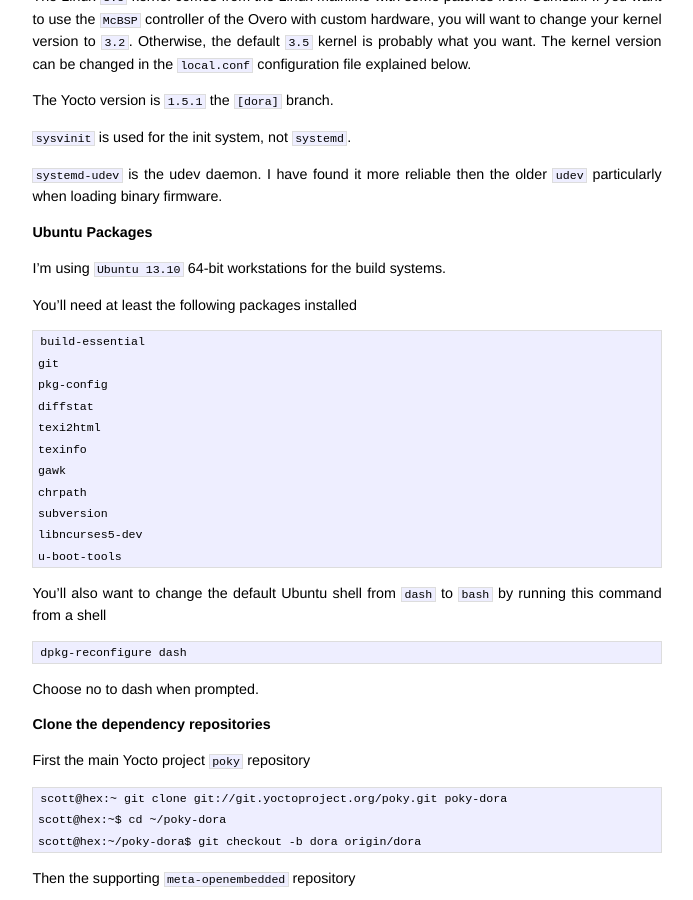
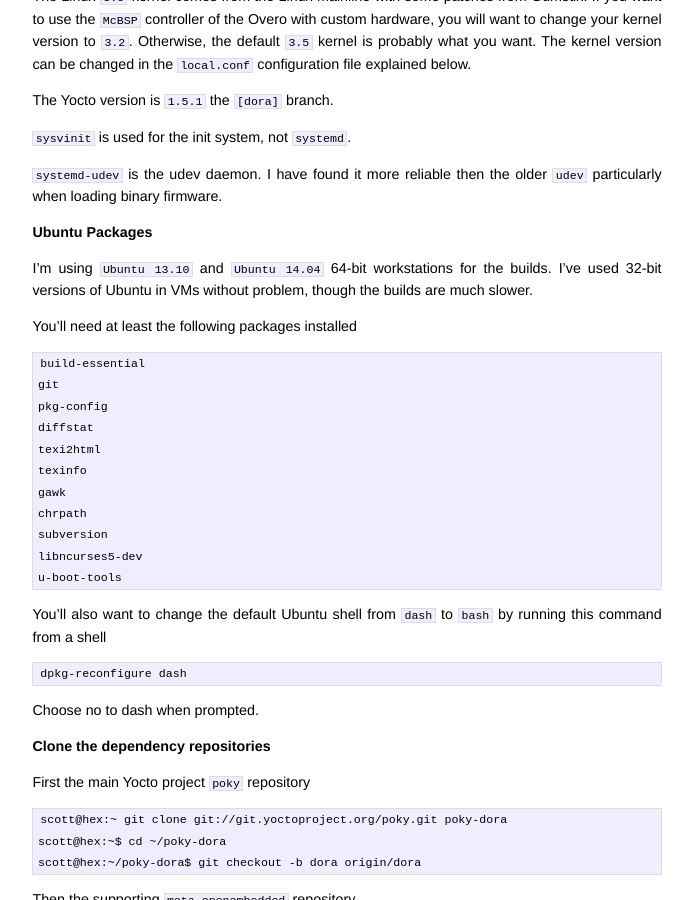
Before and after one commit to jumpnow/jumpnowtek-site, a Jekyll site: the page built from _posts/2014-02-25-Overo-Systems-with-Yocto.md, in a window 1280 px wide and 900 px high, scrolled down 316 px. Shown: the whole window, without its empty margins (293-986 px from the left). Built offline with Jekyll 4.4.1, drawn with Linux system fonts in a browser that asks for light colours; Markdown is read by kramdown in place of the engine named in the settings.

Commit message:
overo-yocto: Add 14.04 as tested build system

```diff
--- a/_posts/2014-02-25-Overo-Systems-with-Yocto.md
+++ b/_posts/2014-02-25-Overo-Systems-with-Yocto.md
@@ -30,7 +30,9 @@
 
 ### Ubuntu Packages
 
-I'm using `Ubuntu 13.10` 64-bit workstations for the build systems.
+I'm using `Ubuntu 13.10` and `Ubuntu 14.04` 64-bit workstations for the builds.
+I've used 32-bit versions of Ubuntu in VMs without problem, though the builds
+are much slower.
 
 You'll need at least the following packages installed
 
```
